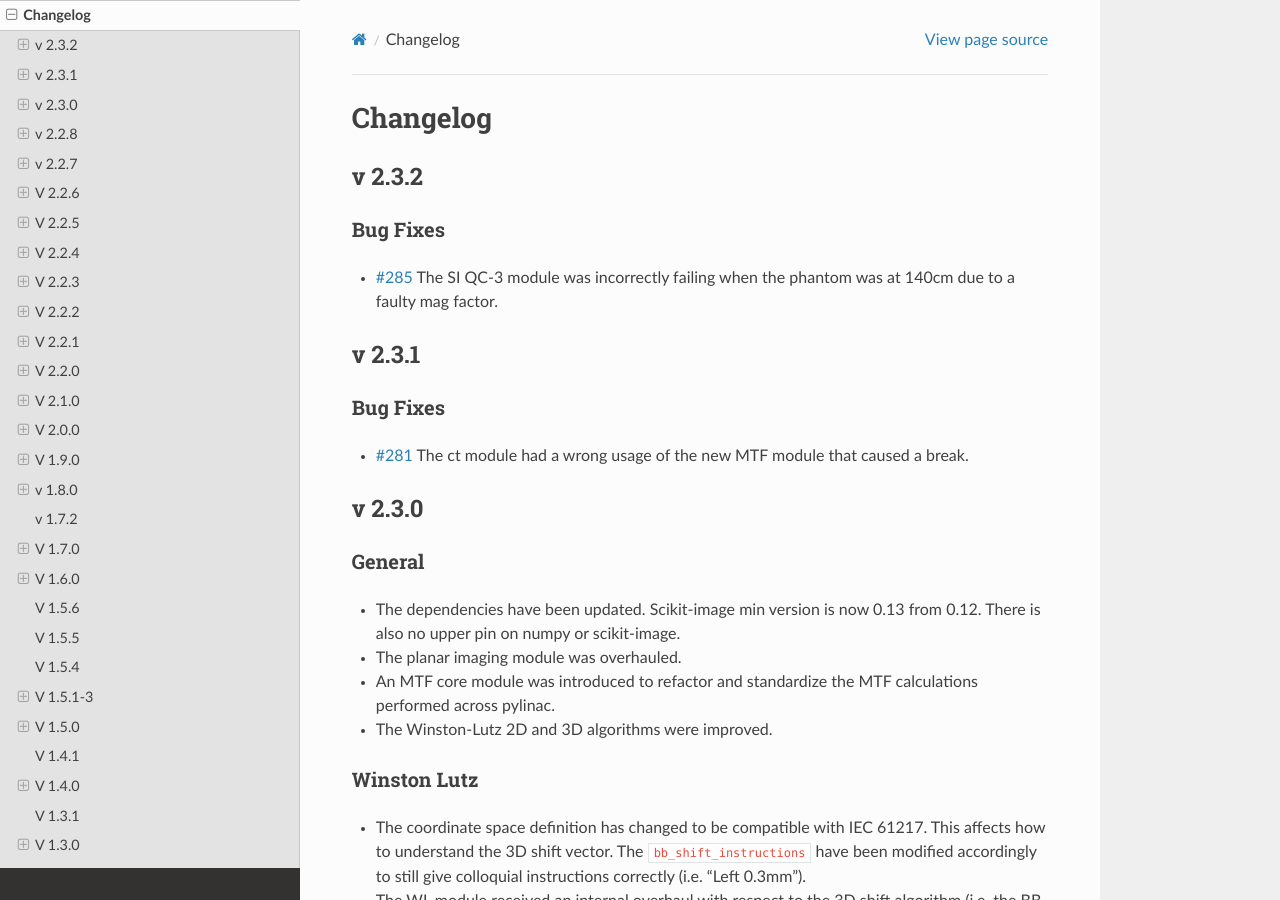
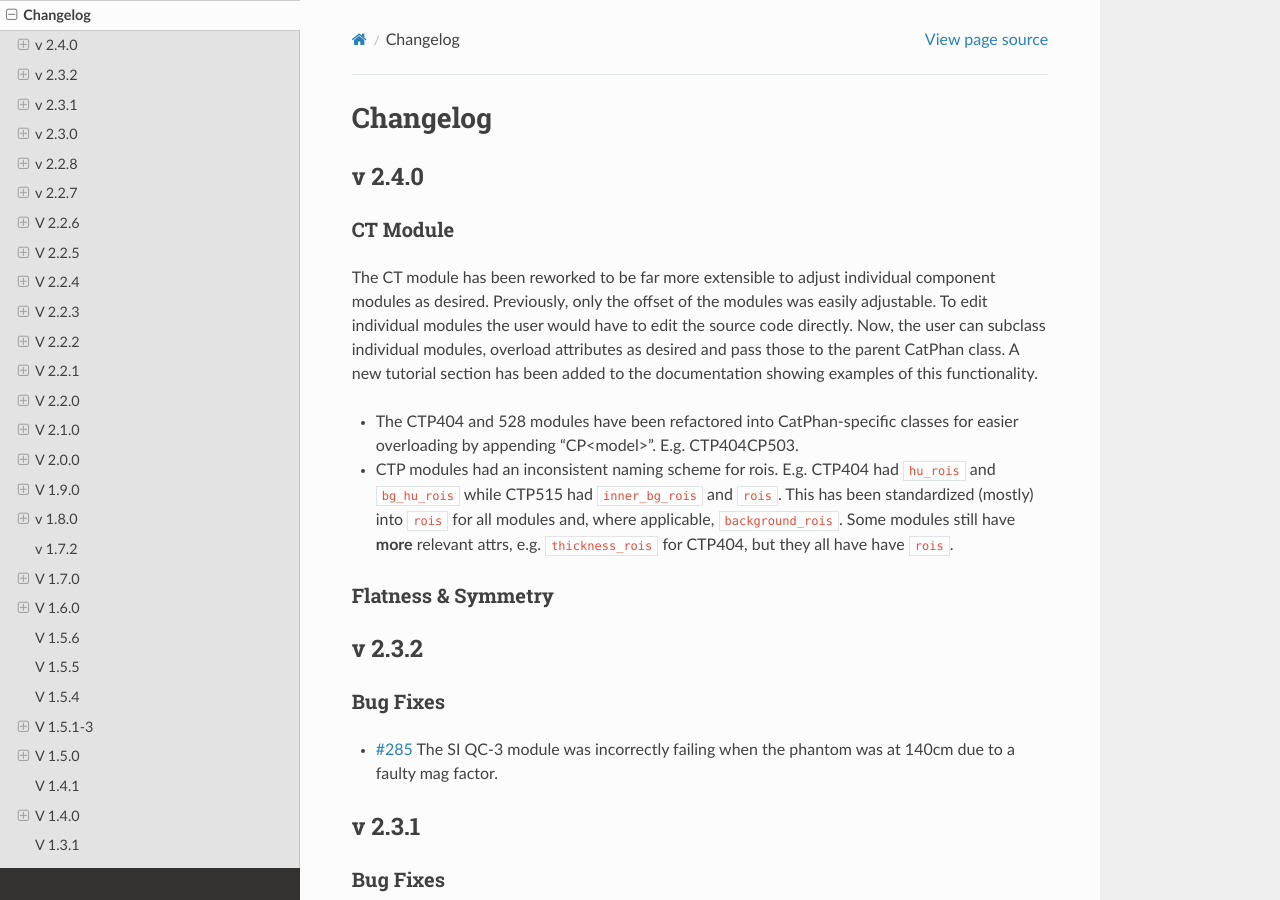
Before and after one commit to jrkerns/pylinac, a Sphinx documentation site: the page built from docs/source/changelog.rst, in a window 1280 px wide and 900 px high. Built offline with Sphinx 7.4.7 and the Read the Docs theme 2.0.0, drawn with Linux system fonts in a browser that asks for light colours; cross-references to code outside the pages are shown as plain code.

Commit message:
finish refactor

```diff
--- a/docs/source/changelog.rst
+++ b/docs/source/changelog.rst
@@ -2,6 +2,29 @@
 =========
 Changelog
 =========
+
+v 2.4.0
+-------
+
+CT Module
+^^^^^^^^^
+
+The CT module has been reworked to be far more extensible to adjust individual component modules as desired. Previously,
+only the offset of the modules was easily adjustable. To edit individual modules the user would have to edit the source code directly.
+Now, the user can subclass individual modules, overload attributes as desired and pass those to the parent CatPhan class.
+A new tutorial section has been added to the documentation showing examples of this functionality.
+
+* The CTP404 and 528 modules have been refactored into CatPhan-specific classes for easier overloading by appending "CP<model>".
+  E.g. CTP404CP503.
+* CTP modules had an inconsistent naming scheme for rois. E.g. CTP404 had ``hu_rois`` and ``bg_hu_rois`` while CTP515 had
+  ``inner_bg_rois`` and ``rois``. This has been standardized (mostly) into ``rois`` for all modules and, where applicable, ``background_rois``.
+  Some modules still have **more** relevant attrs, e.g. ``thickness_rois`` for CTP404, but they all have have ``rois``.
+
+Flatness & Symmetry
+^^^^^^^^^^^^^^^^^^^
+
+
+
 
 v 2.3.2
 -------
```
Also changed, not shown: 2 other files.
